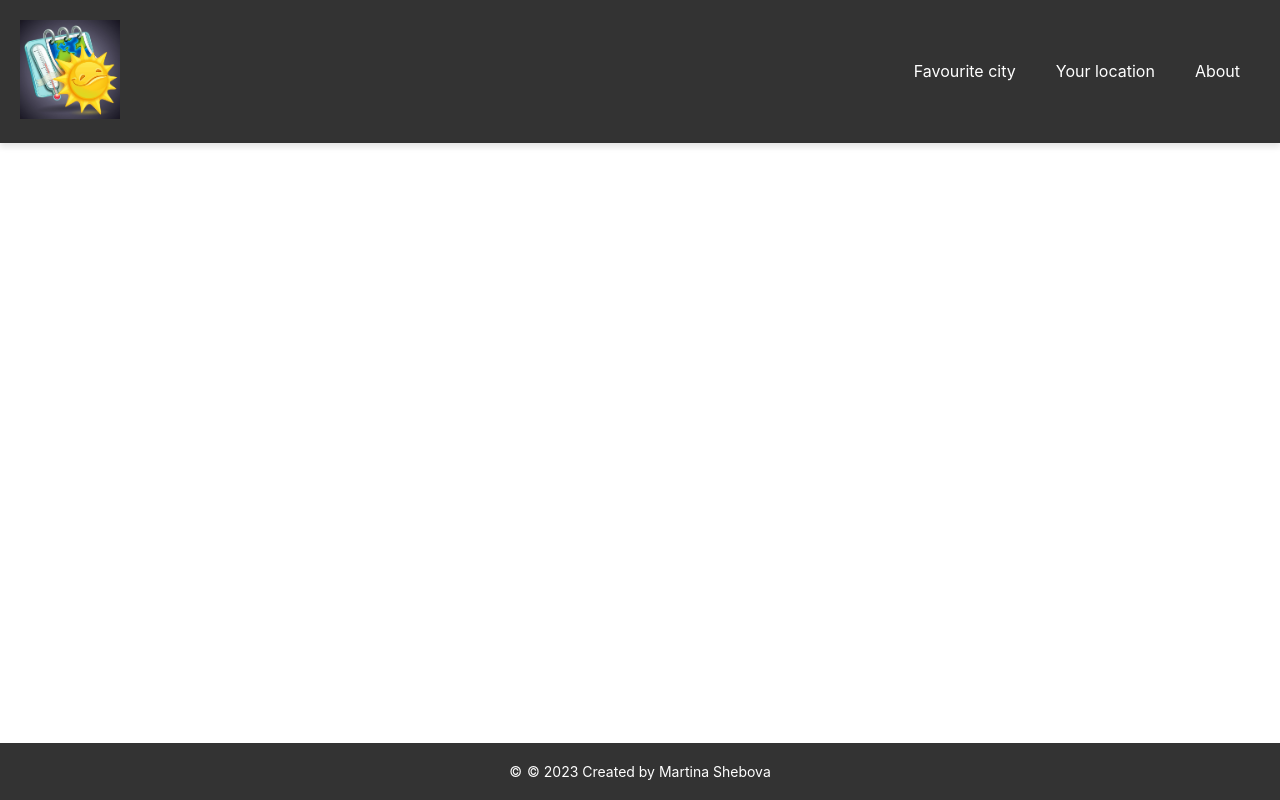
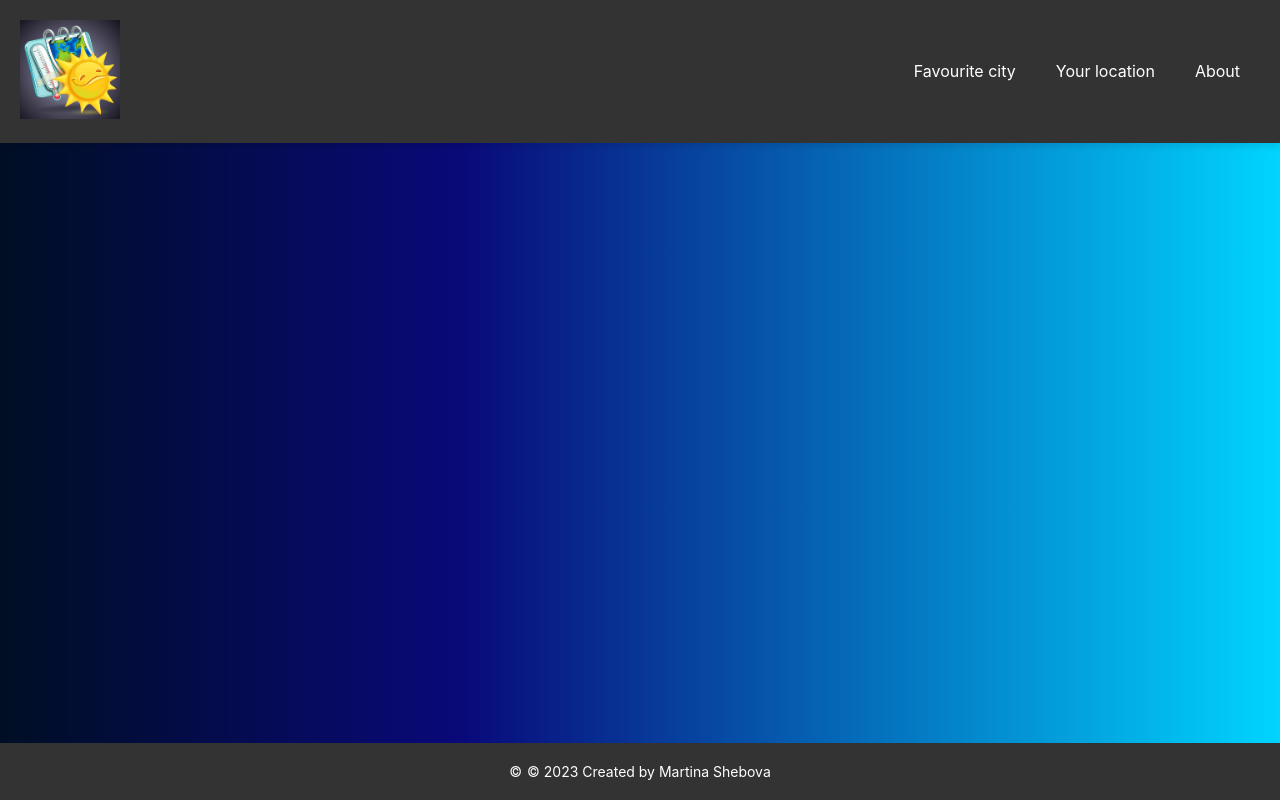
Before and after one commit to MartinaShebova/weather-forecast, a React (Create React App) app: page / in a window 1280 px wide. Built offline with nearby package versions, Linux system fonts and the light colour scheme.

Commit message:
Added body styling

```diff
--- a/src/index.css
+++ b/src/index.css
@@ -1,10 +1,18 @@
 body {
-	margin: 0;
 	font-family: -apple-system, BlinkMacSystemFont, 'Segoe UI', 'Roboto', 'Oxygen',
 		'Ubuntu', 'Cantarell', 'Fira Sans', 'Droid Sans', 'Helvetica Neue',
 		sans-serif;
 	-webkit-font-smoothing: antialiased;
 	-moz-osx-font-smoothing: grayscale;
+	background: rgb(0,14,36);
+	background: linear-gradient(90deg, rgba(0,14,36,1) 0%, rgba(9,9,121,1) 36%, rgba(8,38,140,1) 45%, rgba(0,212,255,1) 100%);
+	background-repeat: no-repeat;
+	margin: 0;
+	padding: 0;
+	display: flex;
+	justify-content: center;
+	align-items: center;
+	min-height: 100vh;
 }
 
 code {
```
